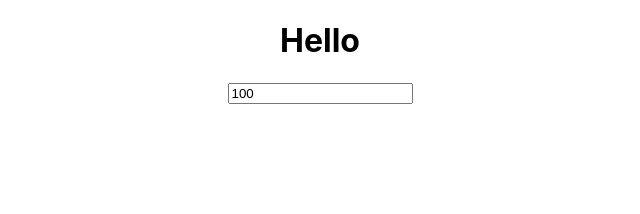
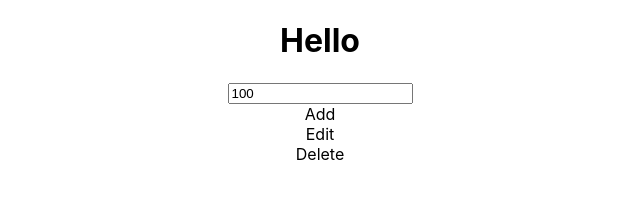
Before and after one commit to thanhdat011/react_beginer, a React (Create React App) app: page / in a window 1280 px wide. Shown: the top 214 px of the page, without its empty margins (320-960 px from the left). Built offline with nearby package versions, Linux system fonts and the light colour scheme.

Commit message:
event React

```diff
--- a/src/App.js
+++ b/src/App.js
@@ -3,14 +3,16 @@ import './App.css'
 import Clock from './Clock'
 import BareInput from './BareInput'
 import Layout from './Layout'
+import BareButton from './BareButton'
 
 function App() {
   return (
     <div className='App'>
       <Layout>
         <h1>Hello</h1>
+        <BareInput type='text' className='test' value='100' onChange={() => {}} />
       </Layout>
-      <BareInput type='text' className='test' value='100' onChange={() => {}} />
+      <BareButton />
     </div>
   )
 }
--- /dev/null
+++ b/src/BareButton.jsx
@@ -0,0 +1,23 @@
+import React from 'react'
+
+class BareButton extends React.Component {
+  //   handleClick = (value) => {
+  //     console.log(value)
+  //   }
+
+  // Currying
+  handleClick = (value) => () => {
+    console.log(value)
+  }
+  render() {
+    return (
+      <>
+        <div onClick={this.handleClick('Add')}>Add</div>
+        <div onClick={this.handleClick('Edit')}>Edit</div>
+        <div onClick={this.handleClick('Delete')}>Delete</div>
+      </>
+    )
+  }
+}
+
+export default BareButton
```
